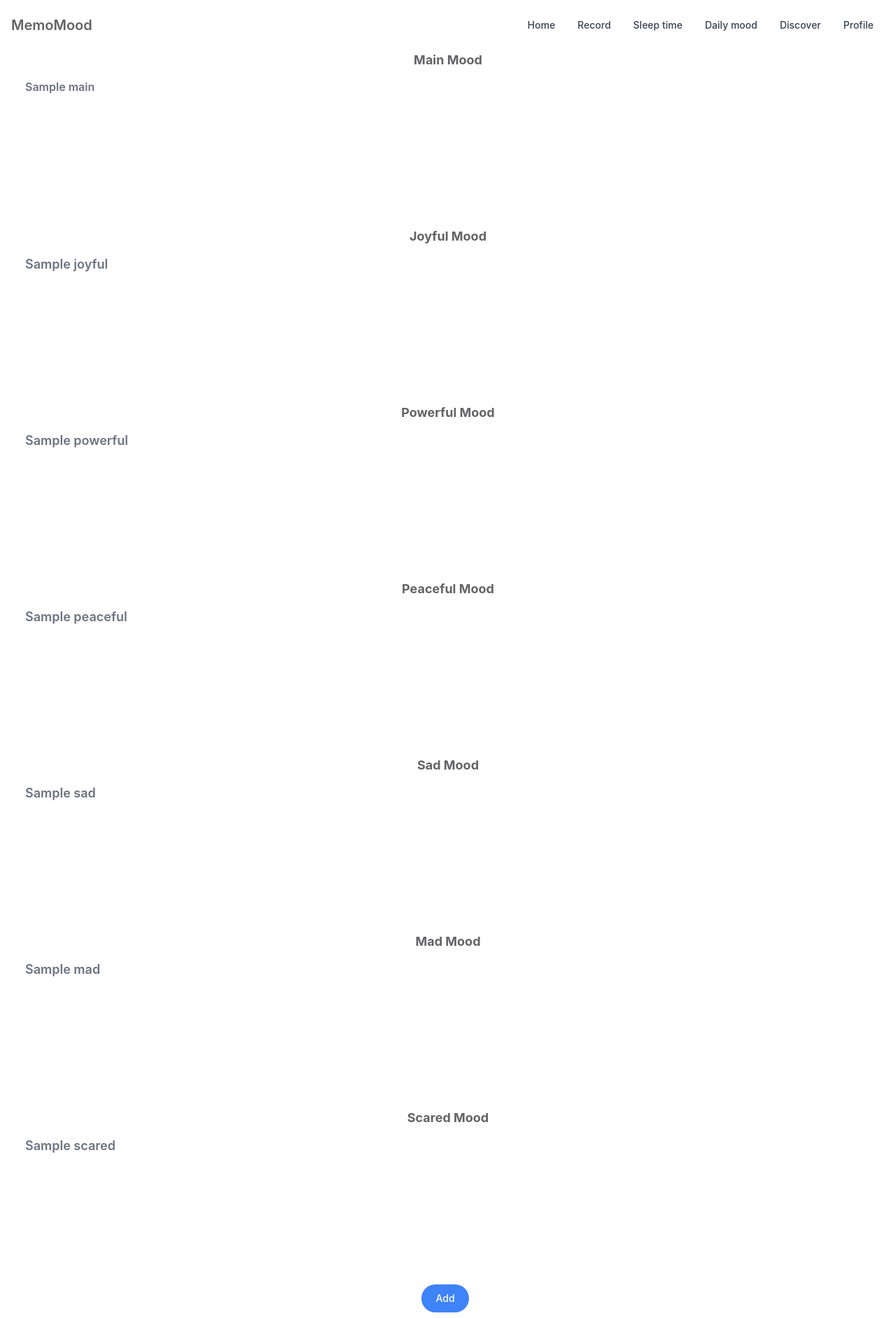
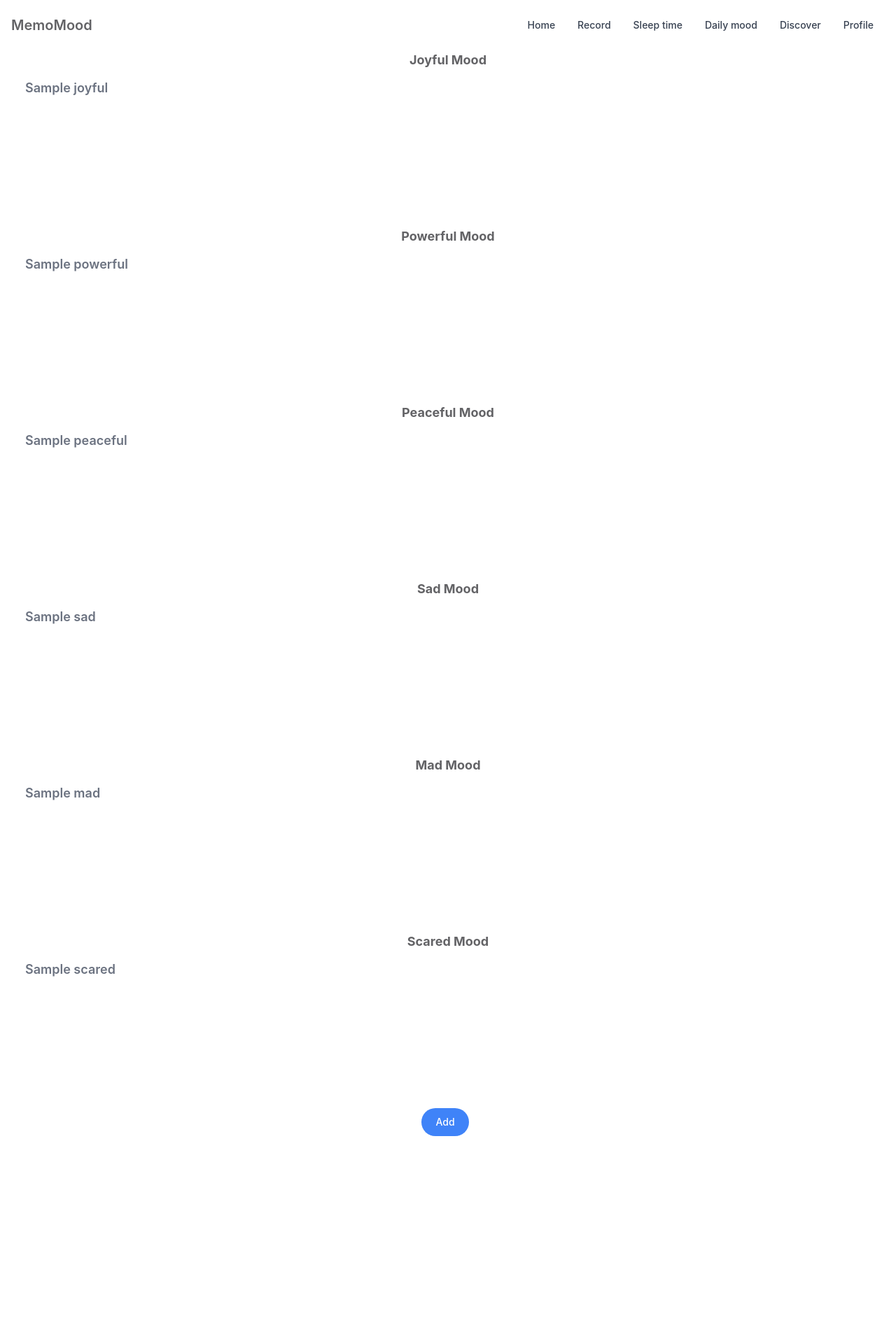
Before and after one commit to MemoMood/MemoMood, a Django app: template mood/templates/mood/add_choice/mood_list.html in a window 1280 px wide. Shown: the whole page at 70% size. After the commit the page ends 1624 px from the top, so only its background shows below. Run offline with Django 4.2, Linux system fonts and the light colour scheme; the template is opened without the code that fills it: most values are stand-ins (such as "Sample title", 1, 10 or a date in 2020); style sheets or scripts are compiled from the project's sources; some libraries are stand-ins or nearby versions.

Commit message:
delete main mood

```diff
--- a/mood/templates/mood/add_choice/mood_list.html
+++ b/mood/templates/mood/add_choice/mood_list.html
@@ -5,22 +5,6 @@
 {% block content%}
 <form action="{% url 'add_mood_list' %}" method="post" class="px-6">
     {% csrf_token %}
-    <div class="pb-20">
-        <h5 class="text-lg font-bold">Main Mood</h5>
-        <ul class="h-56 grid grid-cols-5 gap-6 content-start">
-            {% for m in Main %}
-            <li>
-                <input type="checkbox" id="{{m}}-option" value="{{m}}" name="fav-mood[]" class="hidden peer">
-                <label for="{{m}}-option"
-                    class="inline-flex justify-between items-center p-3 w-full text-gray-500 bg-white rounded-lg border-4 border-yellow-300 cursor-pointer peer-checked:border-yellow-400 peer-checked:bg-yellow-400 hover:text-gray-600 peer-checked:text-white hover:bg-gray-50">
-                    <div class="block">
-                        <div class="w-full text-base font-semibold">{{m}}</div>
-                    </div>
-                </label>
-            </li>
-            {% endfor %}
-        </ul>
-    </div>
     <div class="pb-20">
         <h5 class="text-lg font-bold">Joyful Mood</h5>
         <ul class="h-56 grid grid-cols-5 gap-6 content-start">
```
